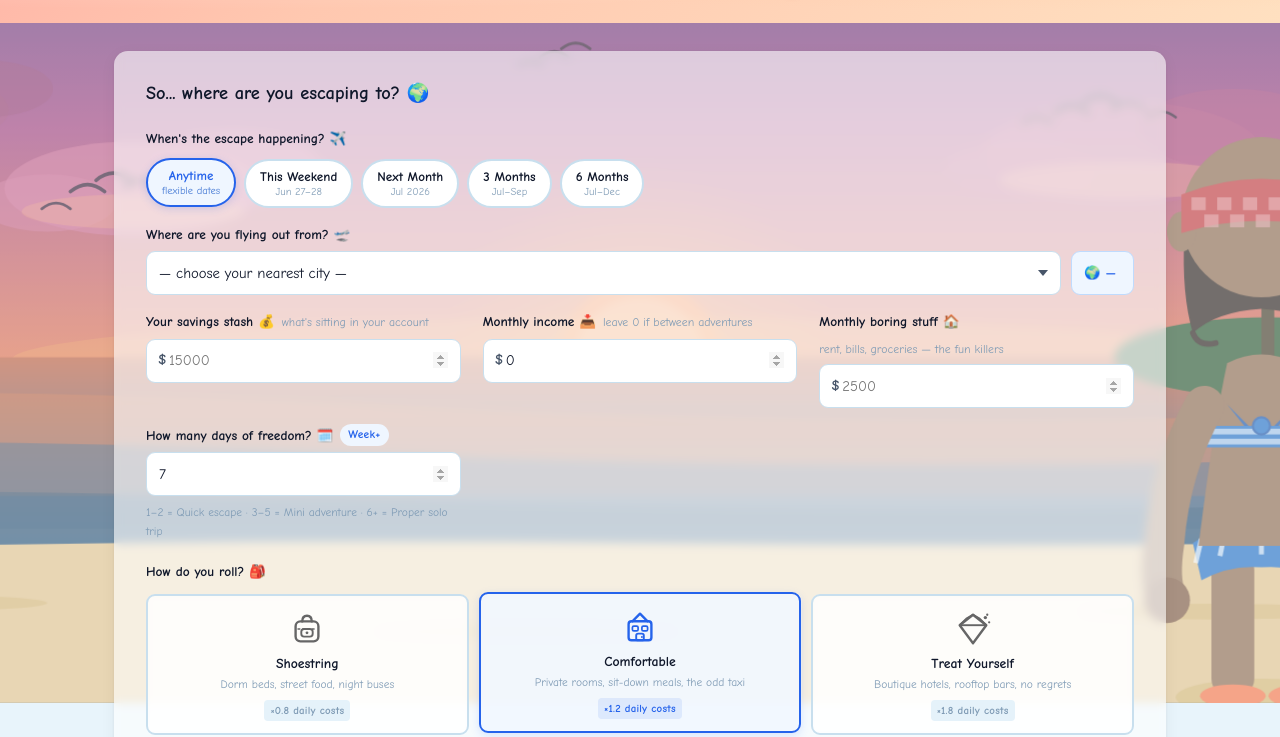
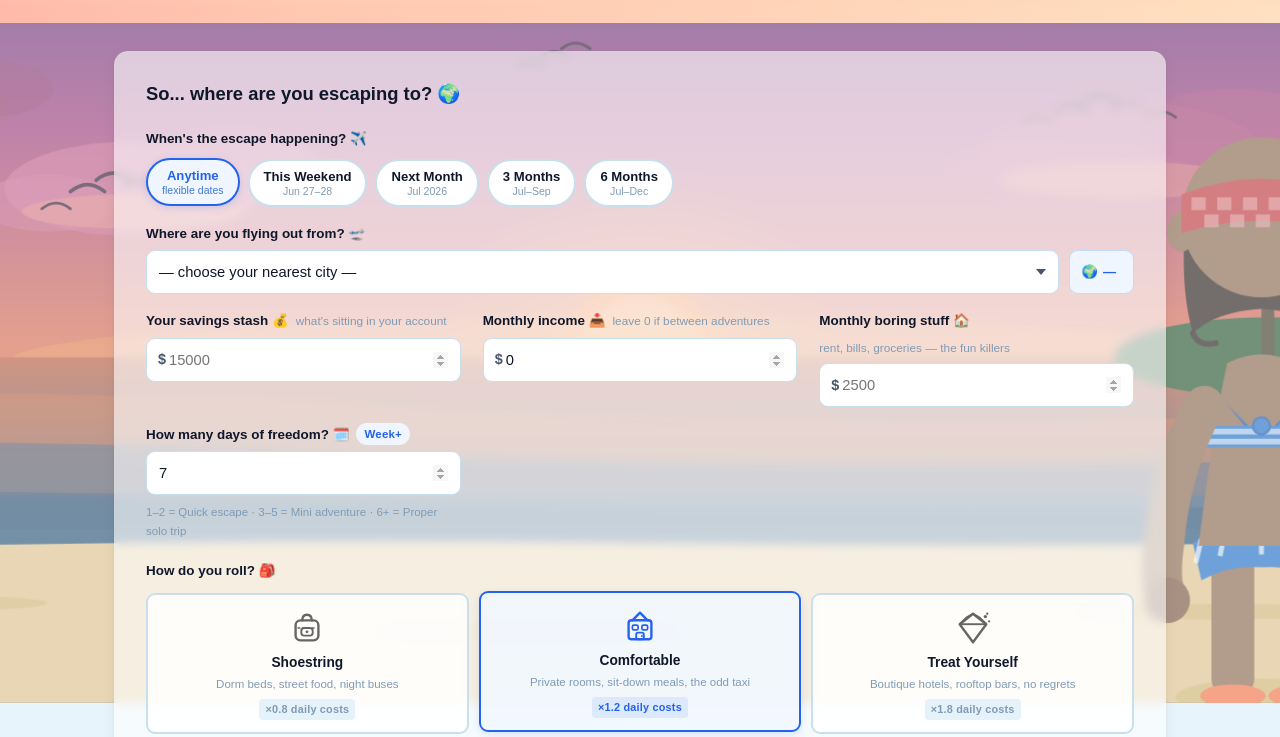
Before and after one commit to rmitra97/oinkandfly, a plain HTML site: page index.html in a window 1280 px wide. Shown: the part 97-834 px from the top of the page. Drawn offline with Linux system fonts and the light colour scheme.

Commit message:
Revert body font to Arial

```diff
--- a/style.css
+++ b/style.css
@@ -57,7 +57,7 @@
 
 /* ── Base ── */
 body {
-  font-family: 'Comic Sans MS', 'Comic Sans', cursive;
+  font-family: Arial, sans-serif;
   background: var(--bg);
   color: var(--text);
   line-height: 1.58;
```
